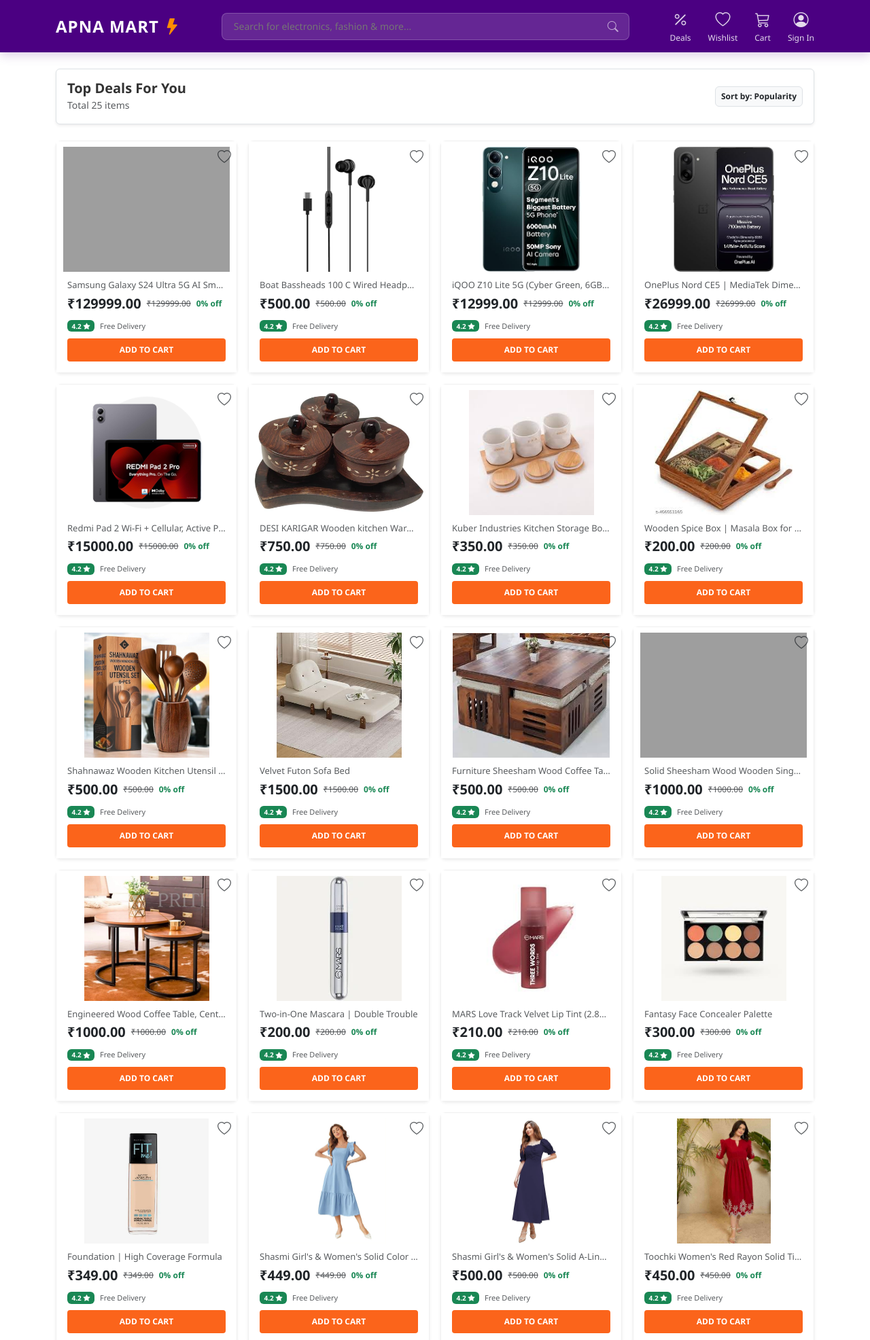
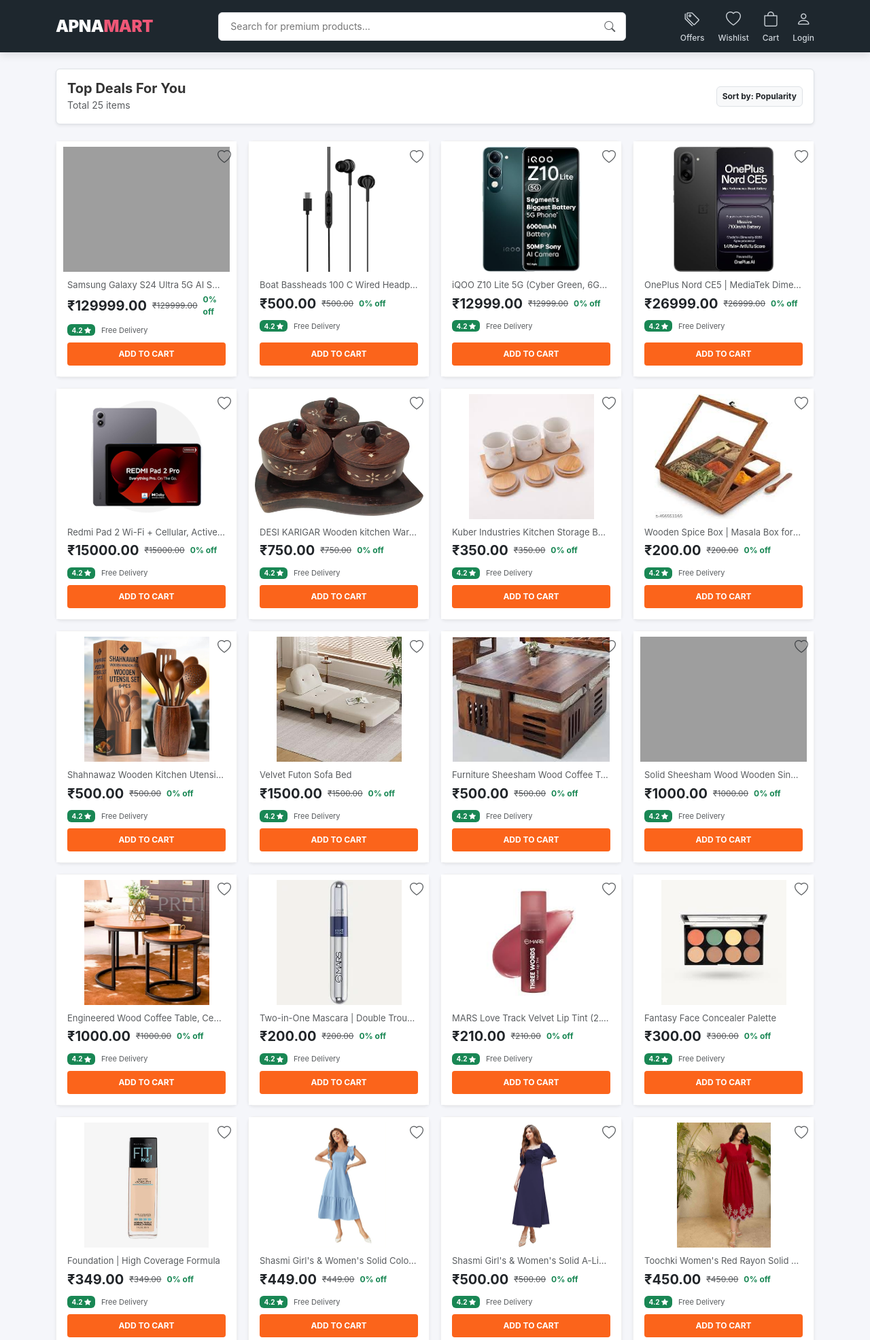
Before and after one commit to etishagodle14-a11y/shopping-website, a Django app: page /products/ in a window 1280 px wide. Shown: the top 1972 px of the page at 68% size. Run offline with Django 5.2, Linux system fonts and the light colour scheme; data comes from the database, SQL or seed files in the repository; grey boxes are pictures that could not be loaded.

Commit message:
rose theme update

```diff
--- a/ebook/templates/ebook/base.html
+++ b/ebook/templates/ebook/base.html
@@ -9,78 +9,75 @@
     <link rel="stylesheet" href="https://cdn.jsdelivr.net/npm/bootstrap-icons@1.11.1/font/bootstrap-icons.css">
 
     <style>
-        /* Sunset Violet & Mango Theme Colors */
+        /* Midnight Rose & Slate Theme */
         :root {
-            --primary-violet: #4B0082;      /* Deep Violet - Royal & Energetic */
-            --action-mango: #FF8C00;       /* Bright Mango - Pop-out color */
-            --action-mango-hover: #e67e00;
-            --bg-light: #ffffff;           /* Clean White Background */
-            --text-dark: #2d3436;
+            --slate-dark: #1e272e;        /* Deep Slate - Professional */
+            --rose-action: #ef5777;       /* Premium Rose - Attractive */
+            --rose-hover: #da4453;
+            --bg-body: #f5f6fa;           /* Clean Background */
+            --text-main: #2f3542;
         }
 
         body {
-            background-color: var(--bg-light);
-            font-family: 'Segoe UI', Roboto, Arial, sans-serif;
+            background-color: var(--bg-body);
+            font-family: 'Inter', Roboto, sans-serif;
             margin: 0;
-            color: var(--text-dark);
+            color: var(--text-main);
         }
 
-        /* Navbar Styling - Sunset Violet */
+        /* Navbar - Slate Dark */
         .fk-navbar {
-            background-color: var(--primary-violet);
+            background-color: var(--slate-dark);
             padding: 12px 0;
             position: sticky;
             top: 0;
             z-index: 1000;
-            box-shadow: 0 4px 15px rgba(75, 0, 130, 0.2);
+            box-shadow: 0 4px 12px rgba(0,0,0,0.1);
         }
         .header-flex { display: flex; align-items: center; justify-content: space-between; gap: 15px; }
 
         .logo {
             font-size: 24px;
-            font-weight: 800;
+            font-weight: 900;
             color: white;
             text-decoration: none;
-            letter-spacing: 1px;
+            letter-spacing: -0.5px;
             min-width: 160px;
-            text-transform: uppercase;
         }
+        .logo span { color: var(--rose-action); }
 
-        /* Search Bar Modernization */
+        /* Search Bar */
         .search-container {
-            background: rgba(255, 255, 255, 0.15); /* Semi-transparent search */
-            border-radius: 8px;
+            background: #ffffff;
+            border-radius: 6px;
             display: flex;
             align-items: center;
             padding: 0 15px;
-            height: 40px;
+            height: 42px;
             flex-grow: 1;
             max-width: 600px;
             transition: 0.3s;
-            border: 1px solid rgba(255, 255, 255, 0.2);
+            border: 1px solid #dcdde1;
         }
         .search-container:focus-within {
-            background: white;
-            border-color: var(--action-mango);
-            box-shadow: 0 0 15px rgba(255, 140, 0, 0.3);
+            border-color: var(--rose-action);
+            box-shadow: 0 0 0 3px rgba(239, 87, 119, 0.1);
         }
-        .search-input { border: none; background: transparent; width: 100%; outline: none; font-size: 14px; color: white; }
-        .search-container:focus-within .search-input { color: var(--text-dark); }
-        .search-container:focus-within .bi-search { color: var(--primary-violet) !important; }
+        .search-input { border: none; background: transparent; width: 100%; outline: none; font-size: 14px; color: var(--text-main); }
 
-        /* Notification Badge - Mango Pop */
+        /* Notification Badge */
         .badge-notify {
             position: absolute; top: -5px; right: -8px;
-            background-color: var(--action-mango); color: white;
+            background-color: var(--rose-action); color: white;
             font-size: 10px; padding: 2px 5px;
-            border-radius: 50%; border: 2px solid var(--primary-violet);
+            border-radius: 20px; border: 2px solid var(--slate-dark);
             font-weight: bold;
         }
 
         /* Nav Icons */
-        .header-icons { display: flex; align-items: center; gap: 25px; }
+        .header-icons { display: flex; align-items: center; gap: 20px; }
         .nav-icon-item {
-            color: rgba(255, 255, 255, 0.85);
+            color: #ced4da;
             text-decoration: none;
             text-align: center;
             font-size: 12px;
@@ -149,15 +133,15 @@
 <header class="fk-navbar">
     <div class="container">
         <div class="header-flex">
-            <a href="/" class="logo">APNA MART <i class="bi bi-lightning-fill" style="color: var(--action-mango);"></i></a>
+            <a href="/" class="logo">APNA<span>MART</span></a>
 
             <form action="{% url 'all_products' %}" method="GET" class="search-container">
-                <input type="text" name="q" class="search-input" placeholder="Search for electronics, fashion & more...">
-                <i class="bi bi-search" style="color: rgba(255,255,255,0.6);"></i>
+                <input type="text" name="q" class="search-input" placeholder="Search for premium products...">
+                <i class="bi bi-search text-muted"></i>
             </form>
 
             <div class="header-icons">
-                <a href="{% url 'offer_zone' %}" class="nav-icon-item"><i class="bi bi-percent"></i>Deals</a>
+                <a href="{% url 'offer_zone' %}" class="nav-icon-item"><i class="bi bi-tags"></i>Offers</a>
 
                 <a href="{% url 'wishlist' %}" class="nav-icon-item">
                     <i class="bi bi-heart"></i>
@@ -166,16 +150,16 @@
                 </a>
 
                 <a href="{% url 'view_cart' %}" class="nav-icon-item">
-                    <i class="bi bi-cart3"></i>
+                    <i class="bi bi-bag"></i>
                     {% if cart_count > 0 %}<span class="badge-notify">{{ cart_count }}</span>{% endif %}
                     Cart
                 </a>
 
                 {% if user.is_authenticated %}
-                    <a href="{% url 'my_orders' %}" class="nav-icon-item"><i class="bi bi-bag-check"></i>Orders</a>
-                    <a href="{% url 'logout' %}" class="nav-icon-item text-white-50"><i class="bi bi-power"></i></a>
+                    <a href="{% url 'my_orders' %}" class="nav-icon-item"><i class="bi bi-truck"></i>Orders</a>
+                    <a href="{% url 'logout' %}" class="nav-icon-item text-danger"><i class="bi bi-power"></i></a>
                 {% else %}
-                    <a href="{% url 'login' %}" class="nav-icon-item"><i class="bi bi-person-circle"></i>Sign In</a>
+                    <a href="{% url 'login' %}" class="nav-icon-item"><i class="bi bi-person"></i>Login</a>
                 {% endif %}
             </div>
         </div>
@@ -183,25 +167,10 @@
 </header>
 
 <nav class="bottom-nav">
-    <a href="/" class="bottom-nav-item"><i class="bi bi-house-door"></i>Home</a>
-
-    <a href="{% url 'wishlist' %}" class="bottom-nav-item">
-        <i class="bi bi-heart"></i>
-        {% if wishlist_count > 0 %}<span class="badge-notify" style="top: 2px; right: 25%;">{{ wishlist_count }}</span>{% endif %}
-        Saved
-    </a>
-
-    <a href="{% url 'view_cart' %}" class="bottom-nav-item">
-        <i class="bi bi-cart3"></i>
-        {% if cart_count > 0 %}<span class="badge-notify" style="top: 2px; right: 25%;">{{ cart_count }}</span>{% endif %}
-        Cart
-    </a>
-
-    {% if user.is_authenticated %}
-        <a href="{% url 'my_orders' %}" class="bottom-nav-item"><i class="bi bi-bag-check"></i>Orders</a>
-    {% else %}
-        <a href="{% url 'login' %}" class="bottom-nav-item"><i class="bi bi-person"></i>Profile</a>
-    {% endif %}
+    <a href="/" class="bottom-nav-item"><i class="bi bi-house"></i>Home</a>
+    <a href="{% url 'wishlist' %}" class="bottom-nav-item"><i class="bi bi-heart"></i>Saved</a>
+    <a href="{% url 'view_cart' %}" class="bottom-nav-item"><i class="bi bi-bag"></i>Cart</a>
+    <a href="{% url 'login' %}" class="bottom-nav-item"><i class="bi bi-person"></i>Account</a>
 </nav>
 
 <div class="main-body">
@@ -215,8 +184,6 @@
     document.querySelectorAll('.bottom-nav-item').forEach(link => {
         if(currentUrl.includes(link.href) && link.href.length > window.location.origin.length + 1){
             link.classList.add('active');
-        } else if (window.location.pathname === '/' && link.getAttribute('href') === '/') {
-            link.classList.add('active');
         }
     });
 </script>
```
Also changed, not shown: other parts of ebook/templates/ebook/base.html (+19 -32 lines).
